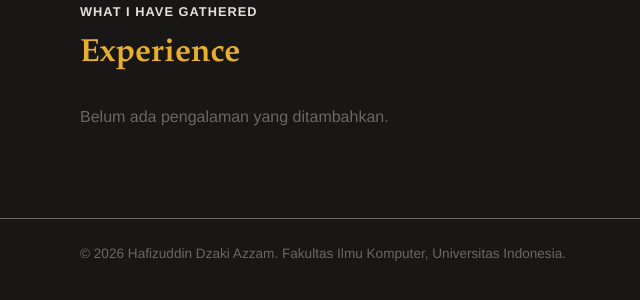
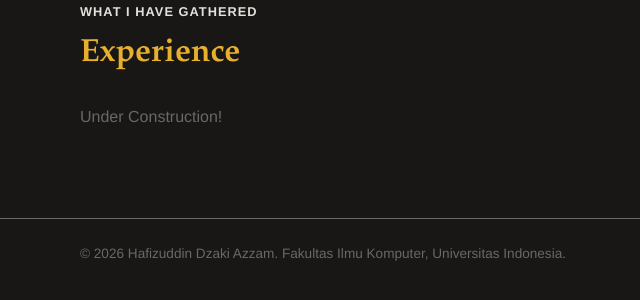
Before and after one commit to d-T0x/myportofolio, a Django app: page /experience/ in a window 1280 px wide. Shown: the part 137-437 px from the top of the page, without its empty margins (104-744 px from the left). Run offline with Django 5.2, Linux system fonts and the light colour scheme; data that the repository does not hold is empty.

Commit message:
feat(experience): adjust empty page message

```diff
--- a/templates/experience.html
+++ b/templates/experience.html
@@ -53,7 +53,7 @@
                         </article>
                     {% empty %}
                         <p class="empty-state">
-                            Belum ada pengalaman yang ditambahkan.
+                            Under Construction!
                         </p>
                     {% endfor %}
                 </div>
```
